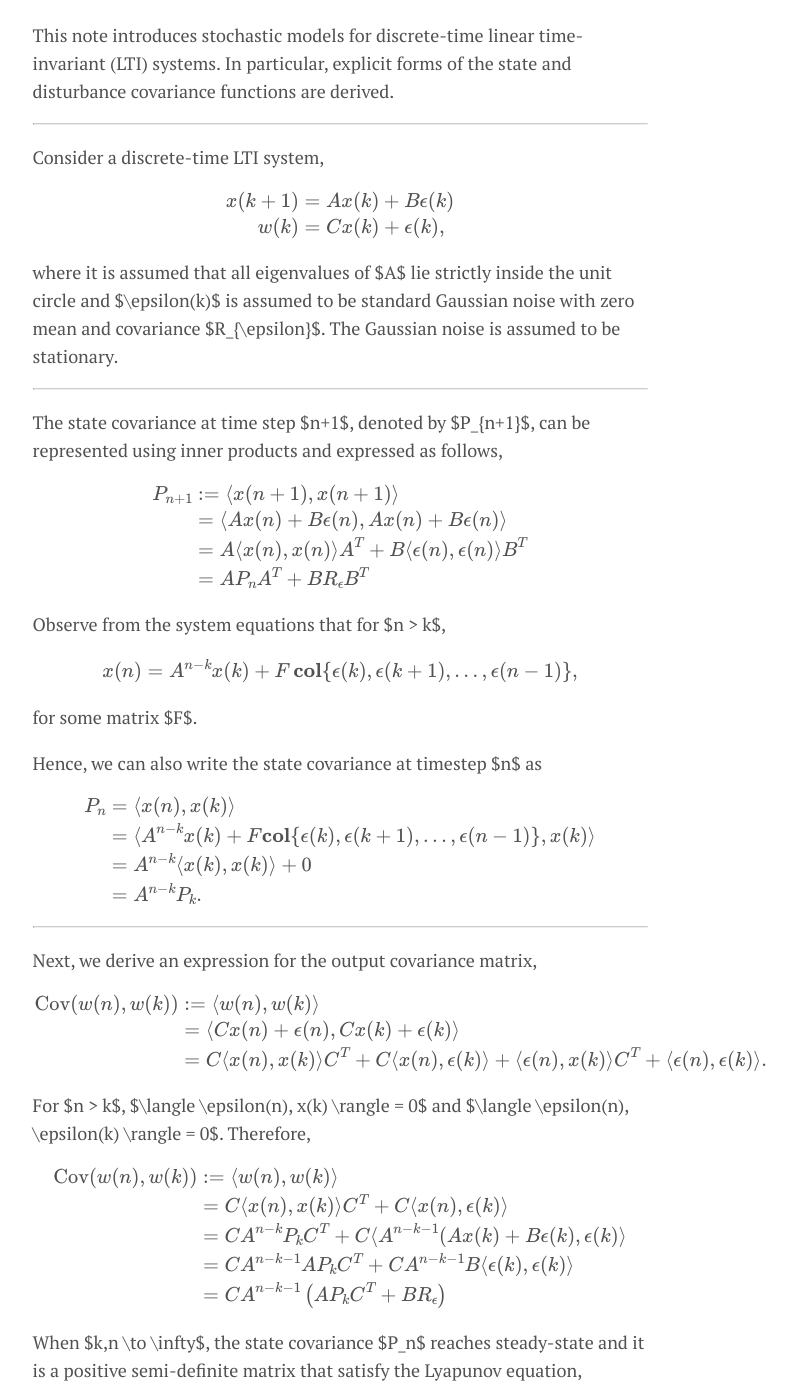
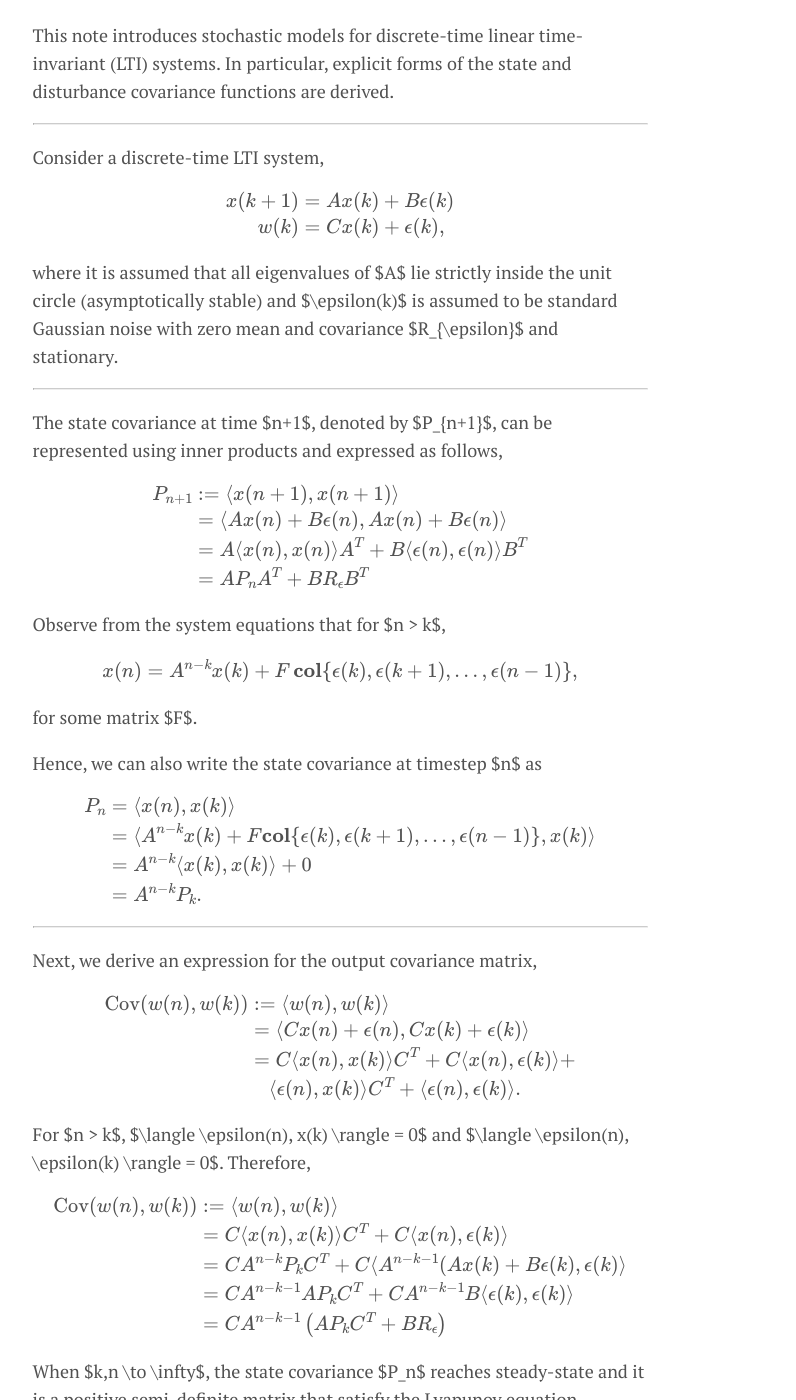
Before and after one commit to CheeGY/cheegy.github.io, a Jekyll site: the page built from _posts/2020-12-29-ModelingUncertainties.md, in a window 1280 px wide and 1400 px high, scrolled down 636 px. Shown: the whole window, without its empty margins (300-1096 px from the left). Built offline with Jekyll 4.4.1, drawn with Linux system fonts in a browser that asks for light colours; formulas are drawn with MathJax 3.

Commit message:
Update 2020-12-29-ModelingUncertainties.md

```diff
--- a/_posts/2020-12-29-ModelingUncertainties.md
+++ b/_posts/2020-12-29-ModelingUncertainties.md
@@ -19,11 +19,11 @@ w(k) &= Cx(k) + \epsilon(k),
 \end{aligned}
 $$
 
-where it is assumed that all eigenvalues of $A$ lie strictly inside the unit circle and $\epsilon(k)$ is assumed to be standard Gaussian noise with zero mean and covariance $R_{\epsilon}$. The Gaussian noise is assumed to be stationary.
+where it is assumed that all eigenvalues of $A$ lie strictly inside the unit circle (asymptotically stable) and $\epsilon(k)$ is assumed to be standard Gaussian noise with zero mean and covariance $R_{\epsilon}$ and stationary.
 
 ---
 
-The state covariance at time step $n+1$, denoted by $P_{n+1}$, can be represented using inner products and expressed as follows,
+The state covariance at time $n+1$, denoted by $P_{n+1}$, can be represented using inner products and expressed as follows,
 
 $$
 \begin{aligned}
@@ -61,7 +61,8 @@ $$
 \begin{aligned}
 \text{Cov}(w(n),w(k)) &:= \langle w(n), w(k) \rangle \\
 &= \langle Cx(n) + \epsilon(n), Cx(k) + \epsilon(k) \rangle \\
-&= C \langle x(n), x(k) \rangle C^T + C \langle x(n), \epsilon(k) \rangle + \langle \epsilon(n), x(k) \rangle C^T + \langle \epsilon(n), \epsilon(k) \rangle.
+&= C \langle x(n), x(k) \rangle C^T + C \langle x(n), \epsilon(k) \rangle +\\
+&\quad \langle \epsilon(n), x(k) \rangle C^T + \langle \epsilon(n), \epsilon(k) \rangle.
 \end{aligned}
 $$
 
```
